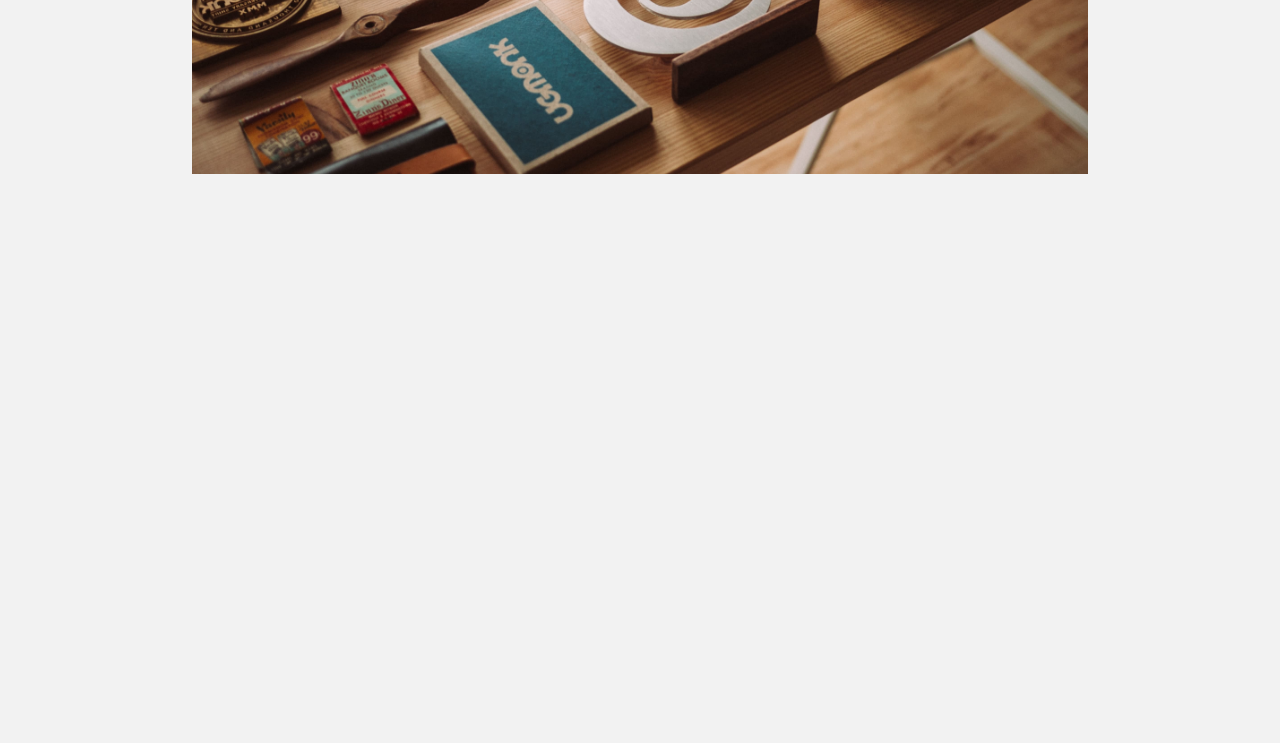
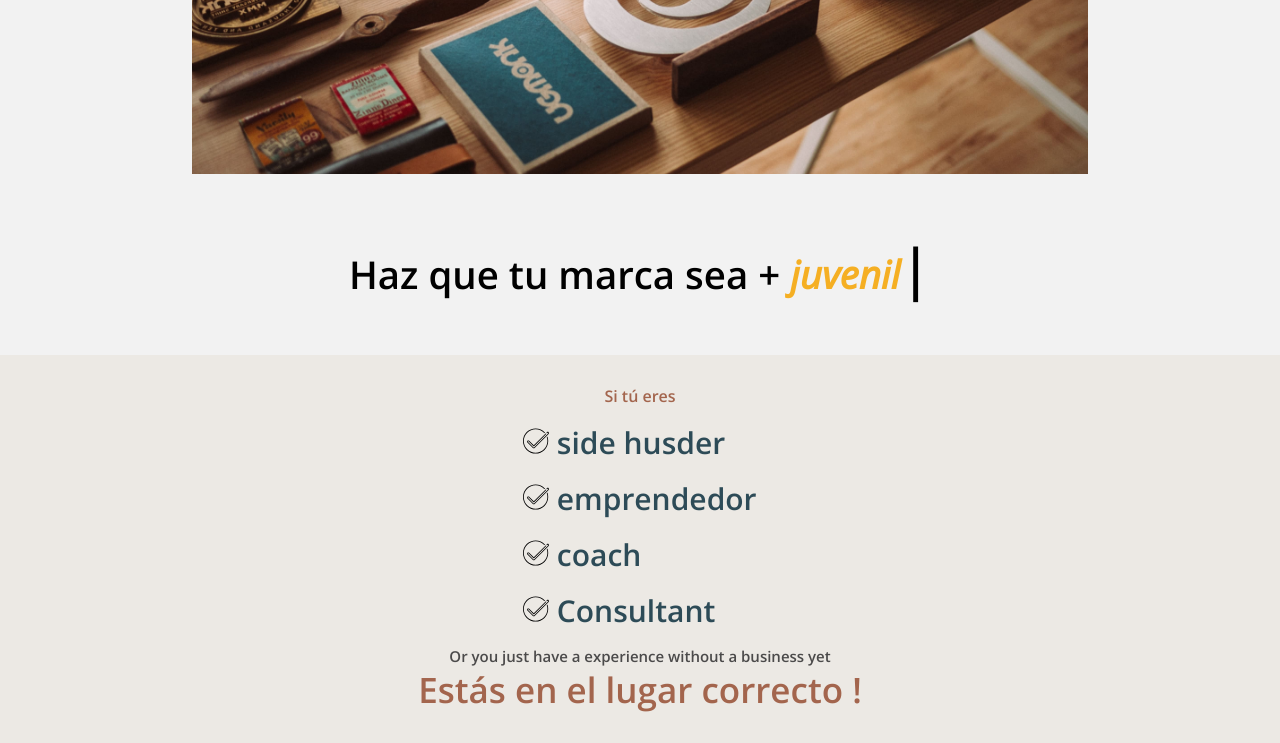
Before and after one commit to samu975/MasmeloAgency, a plain HTML site: page index.html in a window 1280 px wide. Shown: the part 558-1301 px from the top of the page. Before the commit the page ends 800 px from the top, so only its background shows below. Drawn offline with nearby package versions, Linux system fonts and the light colour scheme.

Commit message:
agregado la seccion se + melo y if you r

```diff
--- a/css/sass/style.scss
+++ b/css/sass/style.scss
@@ -115,6 +115,64 @@ body{
         border-bottom-right-radius: 2.5rem;
     }
 }
+// ---------------------- Se más section ------------------------------------
+.index--contenedor-text{
+    display: flex;
+    justify-content: center;
+    margin: 8vw 0;
+    text-align: center;
+    .index--seMas__title{
+        font-size: 9vw;
+    }
+    .animacion--mas{
+        font-size: 9vw;
+        font-weight: bold;
+        color: $naranja;
+    }
+    .typed-cursor{
+        font-size: 6vh;
+    }
+}
+
+
+//   -------------------------- if you r -----------
+.if-you-are{
+    background-color: #ECE9E4;
+    width: 100%;
+    padding: 30px;
+}
+
+.text-if-you{
+    text-align: center;
+    color: #A3654D
+}
+
+.check-icon{
+    width: 7vw;
+}
+.list-if-you{
+    list-style: none;
+    color: #2D4B57;
+    font-weight: bold;
+    font-size: 30px;
+    margin: 15px;
+}
+
+.text-or{
+    text-align: center;
+    color: #4B4A4A;
+    font-weight: bold;
+    font-size: 15px;
+}
+.text-right-place{
+    text-align: center;
+    color: #A3654D;
+    font-weight: bold;
+    font-size: 35px;
+}
+
+
+
 
 /* -------------------------media queries ---------------------------------- */
 
@@ -150,5 +208,28 @@ body{
     .slider--index{
         margin-top: 4rem;
     }
-
+    .check-icon{
+        width: 2vw;
+    }
+    .index--contenedor-text{
+        margin-top: 15px;
+        margin-bottom: 50px;
+        .index--seMas__title{
+            font-size: 3vw;
+        }
+        .animacion--mas{
+            font-size: 3vw;
+            font-weight: bold;
+            color: $naranja;
+        }
+        .typed-cursor{
+            font-size: 7vh;
+        }
+    }
+    .if-you-are{
+        display: flex;
+        flex-direction: column;
+        align-items: center;
+        flex-wrap: nowrap;
+    }
 }
--- a/index.html
+++ b/index.html
@@ -7,6 +7,7 @@
     <title>Masmelo Agency</title>
     <link rel="stylesheet" href="./css/style.css">
     <link rel="stylesheet" href="./css/sass/output.css">
+    <script src="https://unpkg.com/scrollreveal"></script>
   </head>
   <body>
  <!-- ------------------------------------ Header -----------------------------------  -->
@@ -66,9 +67,39 @@
 
         </div>
     </section>
+<!-- ----------------------------------- se más melo----------------------------- -->
+    <section class="index--seMas">
+
+        <div class="index--contenedor-text">
+            <h2 class="index--seMas__title">Haz que tu marca sea + <span class="typed"> </span></h2>
+        </div>
+
+    </section>
+
+<!-- ----------------------------------- if you are ------------
+-->
+<section>
+    <div class="if-you-are">
+        <h2 class="text-if-you">Si tú eres</h2>
+        <ul>
+            <li class="list-if-you"> <img class="check-icon" src="src/img/iconos/check.svg" alt=""> side husder</li>
+            <li class="list-if-you"><img class="check-icon" src="src/img/iconos/check.svg" alt=""> emprendedor</li>
+            <li class="list-if-you"><img class="check-icon" src="src/img/iconos/check.svg" alt=""> coach</li>
+            <li class="list-if-you"><img class="check-icon" src="src/img/iconos/check.svg" alt=""> Consultant</li>
+        </ul>
+
+        <p class="text-or">Or you just have a experience without a business yet</p>
+        <p class="text-right-place">Estás en el lugar correcto !</p>
+    </div>
+</section>
+
 </main>
 
 <!-- ----------------------------------- fin del body ----------------------------------- -->
-   <script src="./js/slider.js"></script>
+<script src="https://cdn.jsdelivr.net/npm/typed.js@2.0.12"></script>
+<script src="./js/index.js"></script>
+<script type="module" src="./js/seMas.js"></script>
+<script src="./js/slider.js"></script>
+
   </body>
 </html>
--- /dev/null
+++ b/js/index.js
@@ -0,0 +1,2 @@
+window.sr = ScrollReveal();
+ sr.reveal('')
--- /dev/null
+++ b/js/seMas.js
@@ -0,0 +1,19 @@
+const typed = new Typed('.typed', {
+    strings: [ ,
+              '<i class="animacion--mas">creativa</i>',
+              '<i class="animacion--mas">juvenil</i>',
+              '<i class="animacion--mas">relevante</i>',
+              '<i class="animacion--mas">melo</i>'],
+    stringsElement: '#cadenas-texto', // ID del elemento que contiene cadenas de texto a mostrar.
+	typeSpeed: 75, // Velocidad en mlisegundos para poner una letra,
+	startDelay: 300, // Tiempo de retraso en iniciar la animacion. Aplica tambien cuando termina y vuelve a iniciar,
+	backSpeed: 75, // Velocidad en milisegundos para borrrar una letra,
+	smartBackspace: false, // Eliminar solamente las palabras que sean nuevas en una cadena de texto.
+	shuffle: false, // Alterar el orden en el que escribe las palabras.
+	backDelay: 1500, // Tiempo de espera despues de que termina de escribir una palabra.
+	loop: true, // Repetir el array de strings
+	loopCount: false, // Cantidad de veces a repetir el array.  false = infinite
+	showCursor: true, // Mostrar cursor palpitanto
+	cursorChar: '|', // Caracter para el cursor
+
+})
```
Also changed, not shown: css/sass/output.css, src/img/iconos/check.svg (added), 1 other file.
